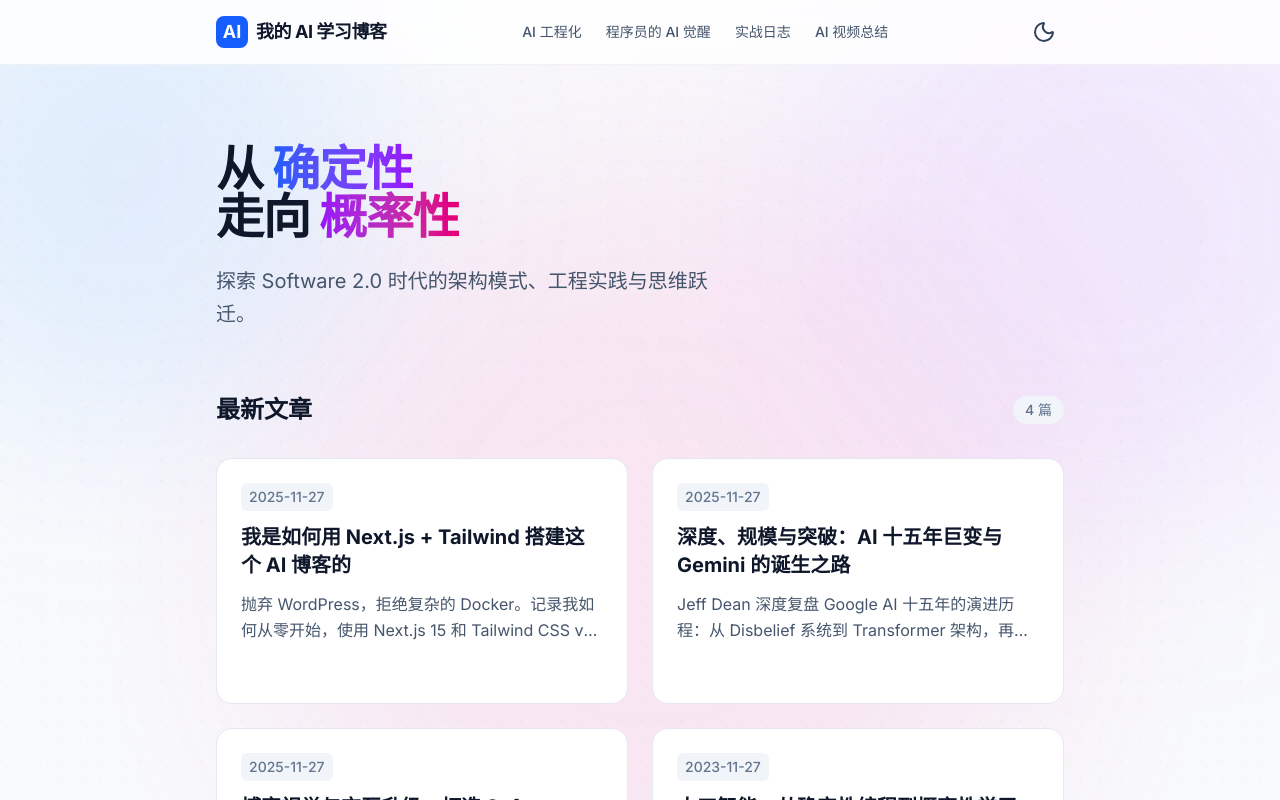
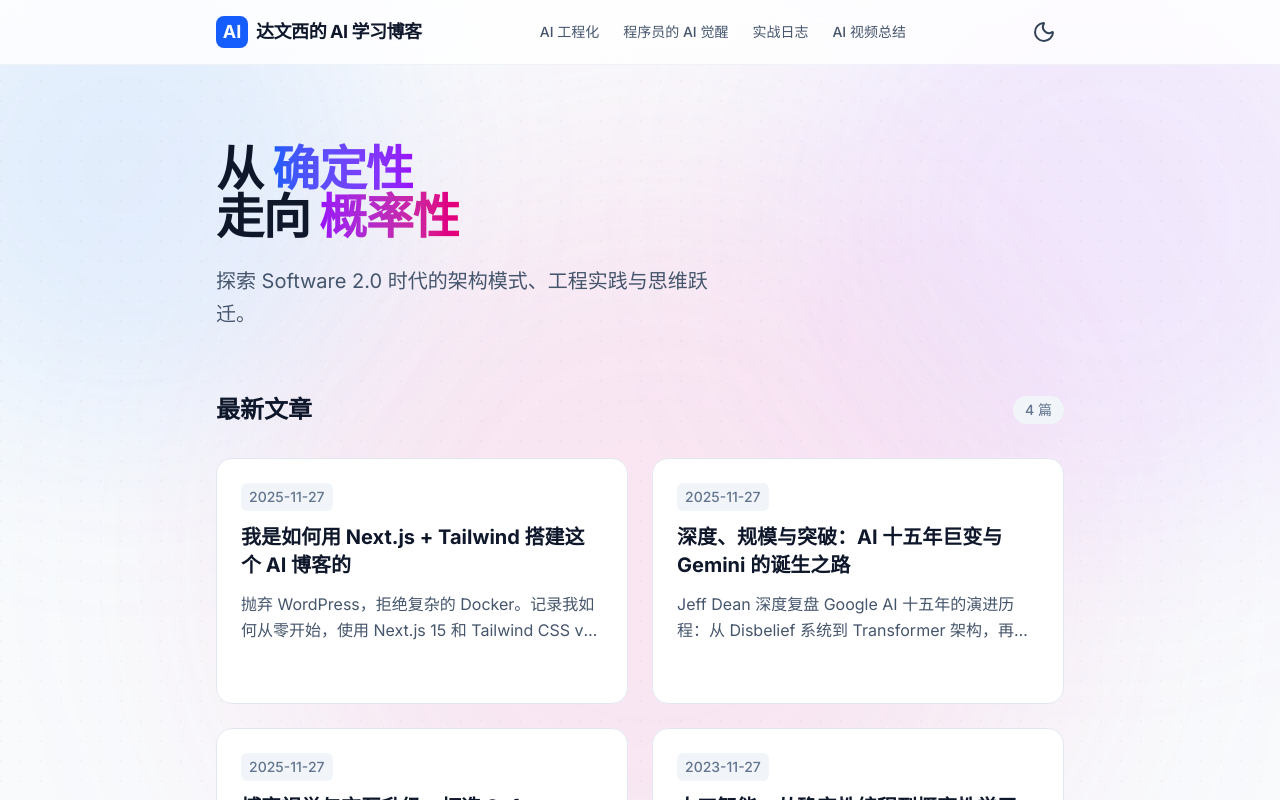
Before and after one commit to huanghuiqiang/my-ai-blog, a Next.js app: page / in a window 1280 px wide. Shown: the top 800 px of the page. Built offline with nearby package versions, Linux system fonts and the light colour scheme.

Commit message:
docs(update): Update blog title in header from "我的 AI 学习博客" to "达文西的 AI 学习博客".

```diff
--- a/components/Header.tsx
+++ b/components/Header.tsx
@@ -11,7 +11,7 @@ export function Header() {
             AI
           </div>
           <span className="font-bold text-slate-900 dark:text-white text-lg tracking-tight group-hover:text-blue-600 dark:group-hover:text-blue-400 transition-colors hidden sm:block">
-            我的 AI 学习博客
+            达文西的 AI 学习博客
           </span>
         </Link>
 
```
